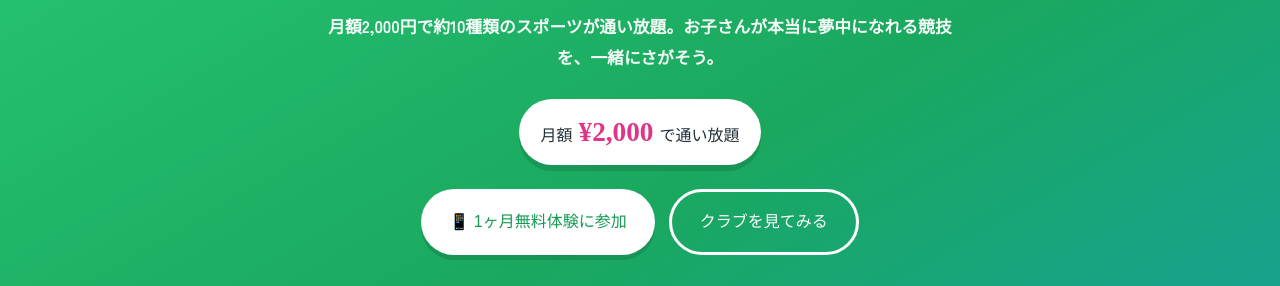
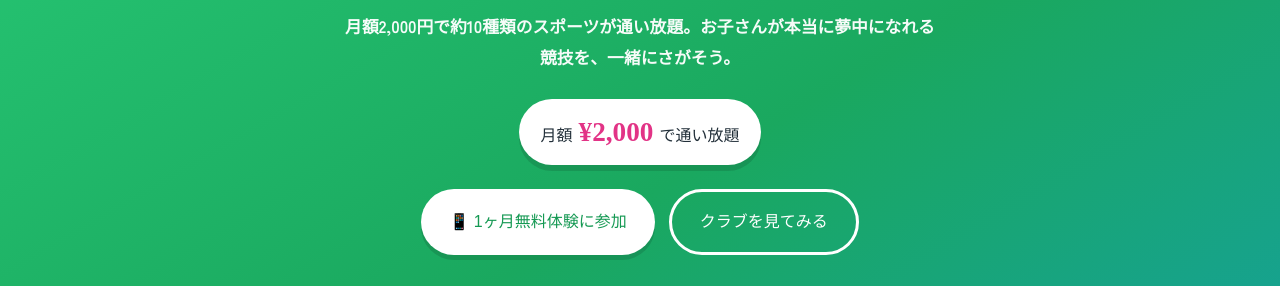
Before and after one commit to sowers-keita/sowers-club-hp, a plain HTML site: page index.html in a window 1280 px wide. Shown: the part 459-745 px from the top of the page. Drawn offline with Linux system fonts and the light colour scheme; a web font is replaced by a local one.

Commit message:
Add files via upload

```diff
--- a/index.html
+++ b/index.html
@@ -23,7 +23,8 @@
   *{box-sizing:border-box;margin:0;padding:0}
   html{scroll-behavior:smooth}
   body{font-family:"Zen Kaku Gothic New",system-ui,sans-serif;color:var(--ink);background:#fff;
-    line-height:1.85;-webkit-font-smoothing:antialiased;overflow-x:hidden;font-weight:500}
+    line-height:1.85;-webkit-font-smoothing:antialiased;overflow-x:hidden;font-weight:500;
+    word-break:auto-phrase;line-break:strict}
   .pop{font-family:"Mochiy Pop One",sans-serif;font-weight:400}
   h1,h2,h3{font-family:"Mochiy Pop One",sans-serif;font-weight:400;line-height:1.35}
   a{color:inherit;text-decoration:none}
```
